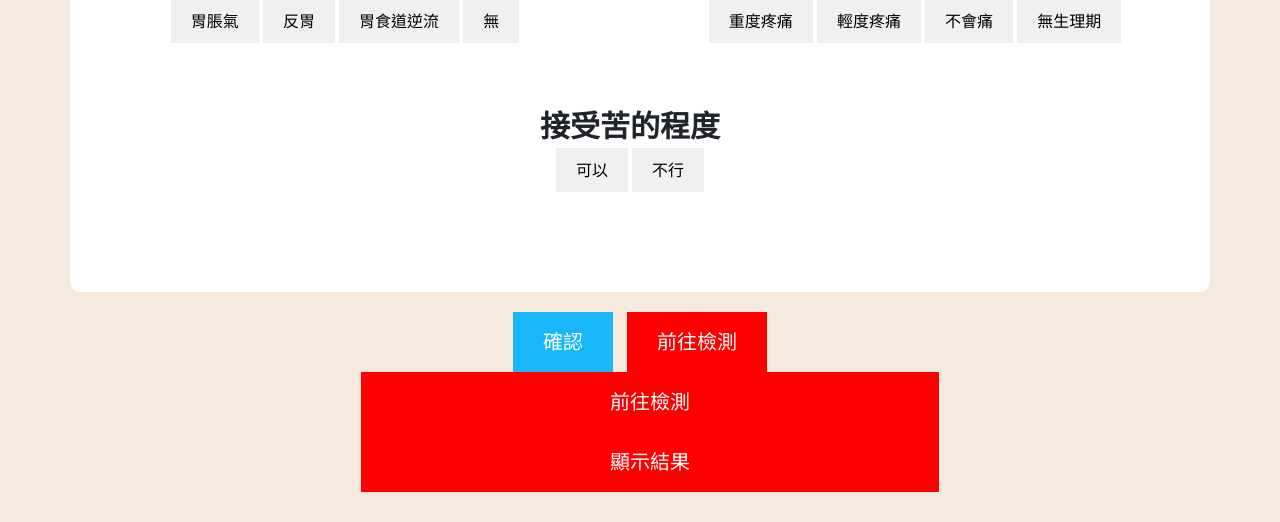
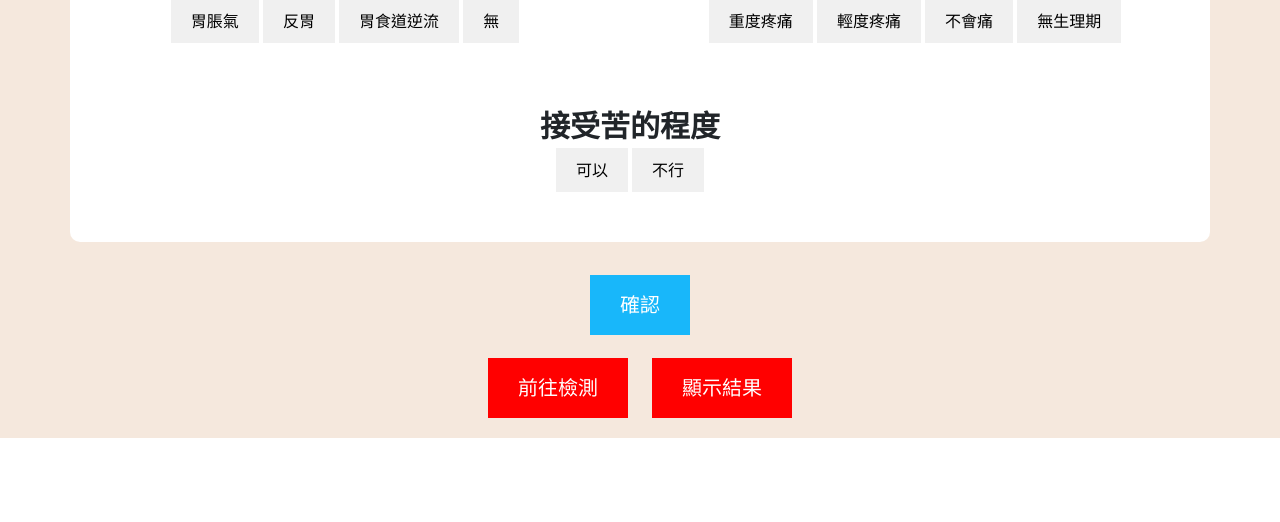
Before and after one commit to ntub113tea/backend, a Django app: page /question/ in a window 1280 px wide. Shown: the part 1488-2010 px from the top of the page. After the commit the page ends 1926 px from the top, so only its background shows below. Run offline with Django 3.2, Linux system fonts and the light colour scheme; tables that the repository leaves empty hold one stand-in row (values such as "Sample post").

Commit message:
問卷按鈕調整

```diff
--- a/myapp/views.py
+++ b/myapp/views.py
@@ -107,6 +107,7 @@ def question(request):
     id_result = None
     tongue_color = None  # 初始化舌頭顏色變數
     tongue_color = TongueColor.objects.values('color').last()
+    tongue_color_value = tongue_color['color'] if tongue_color else 'No color found'
     if request.method == 'POST' and 'confirm_button' in request.POST:  # 新增按下按鈕才能更改資料庫中的數值
         print(request.POST)
         nosleep = options_mapping['nosleep'][request.COOKIES.get('nosleep')]
@@ -314,7 +315,7 @@ def question(request):
             a.save()
             print('show_result:',show_result)
             return redirect('/question/')
-    return render(request, 'question.html', {'tongue_color': tongue_color})
+    return render(request, 'question.html', {'tongue_color': tongue_color_value})
 
 #--------------------------------------------------歷史紀錄
 
--- a/static/css/question.css
+++ b/static/css/question.css
@@ -33,7 +33,7 @@ button.active {
     margin: 0 auto; /* 水平居中 */
     background-color: #fff;
     border-radius: 10px;
-    padding: 20px;
+    padding: 20px 20px 0 20px;
     text-align: center;
     }
 
@@ -109,5 +109,22 @@ font-size: 30px;
 }
 
 .color {
-    margin-top: 5px;
+    margin-top: 20px;
+    margin-bottom: 0;
 }
+
+.lastbtn {
+    background-color: red;
+    color: white;
+    padding: 15px 30px;
+    font-size: 20px;
+    margin: 3px 10px 20px 10px;
+}
+
+.sbmbtn {
+    background-color: #18b7fa;
+    color: #ffffff;
+    padding: 15px 30px;
+    font-size: 20px;
+    margin: 3px 10px 20px 10px;
+}
--- a/templates/question.html
+++ b/templates/question.html
@@ -128,27 +128,26 @@
                 <div class="title">接受苦的程度</div>
                 <button onclick="updateStrength('bitterness-btn-yes')" id="bitterness-btn-yes" name="bitter-btn" value="bitterness-btn-yes">可以</button>
                 <button onclick="updateStrength('bitterness-btn-no')" id="bitterness-btn-no" name="bitter-btn" value="bitterness-btn-no">不行</button>
-
                 <div class="color">
                     <h2 id="tongueColorDisplay" style="display: none;">最近檢測的舌頭顏色：{{ tongue_color }}</h2>
                 </div>
-
             </div>
         </div>
     </div>
 </div>
 
         <!-- 確認按鈕 -->
-        <div style="display: flex; justify-content: center; margin-top: 20px;">
-            <div class="row" style="text-align: center;">
+        <div style="display: flex; justify-content: center; flex-direction: column; margin-top: 20px; align-items: center">
+            <div>
                 <form method="post" name="question">
                     {% csrf_token %}
                     <input type="hidden" name="stomach_anger" id="stomach_anger" value="">
-                    <button type="submit" name="confirm_button" style="background-color: #18b7fa; color: #ffffff; padding: 15px 30px; font-size: 20px;">確認</button>
-                    <button onclick="goToDetect()" style="background-color: red; color: white; padding: 15px 30px; font-size: 20px; margin-left: 10px;">前往檢測</button>
+                    <button class="sbmbtn" type="submit" name="confirm_button">確認</button>
                 </form>
-                <button onclick="goToDetect()" style="background-color: red; color: white; padding: 15px 30px; font-size: 20px; margin-left: 10px;">前往檢測</button>
-                <button onclick="show_color()" style="background-color: red; color: white; padding: 15px 30px; font-size: 20px; margin-left: 10px;">顯示結果</button>
+            </div>
+            <div>
+                <button class="lastbtn" onclick="goToDetect()">前往檢測</button>
+                <button class="lastbtn" onclick="show_color()">顯示結果</button>
             </div>
         </div>
     </div>
@@ -359,7 +358,6 @@ var nosleep,semi_darkness,sneezing,itchiness,stomach_anger,menstrual_anguish,bit
 
     function goToDetect() {
     var allSymptomsSelected = true;
-    document.getElementById('tongueColorDisplay').style.display = 'block'; // 顯示文字
     // 檢查是否所有症狀按鈕都被選中
     document.querySelectorAll('.item').forEach(function(item) {
         if (item.querySelectorAll('button.active').length < 1) {
```
